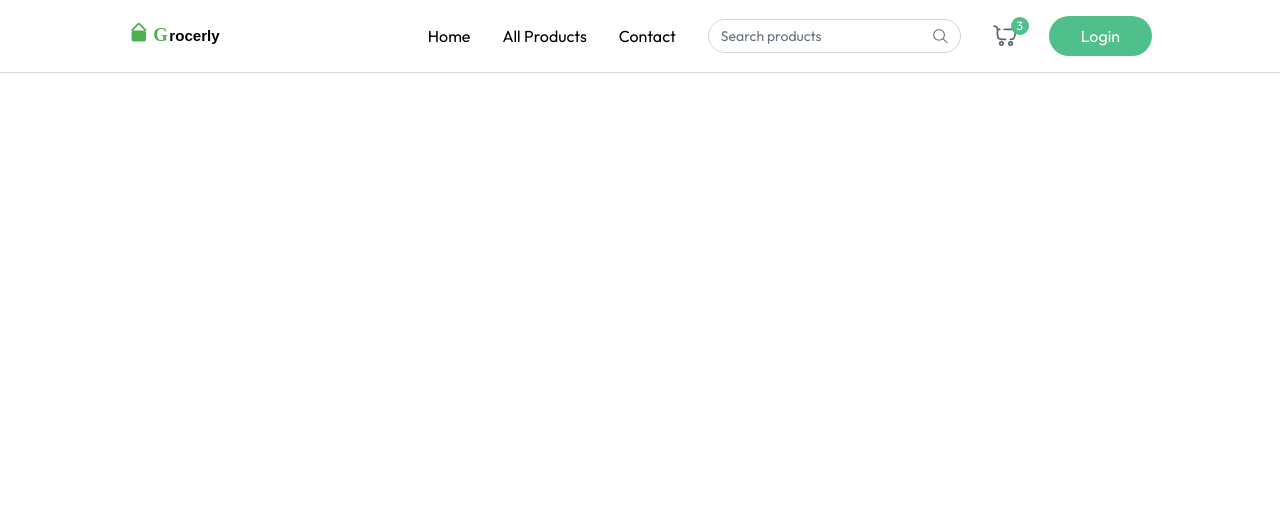
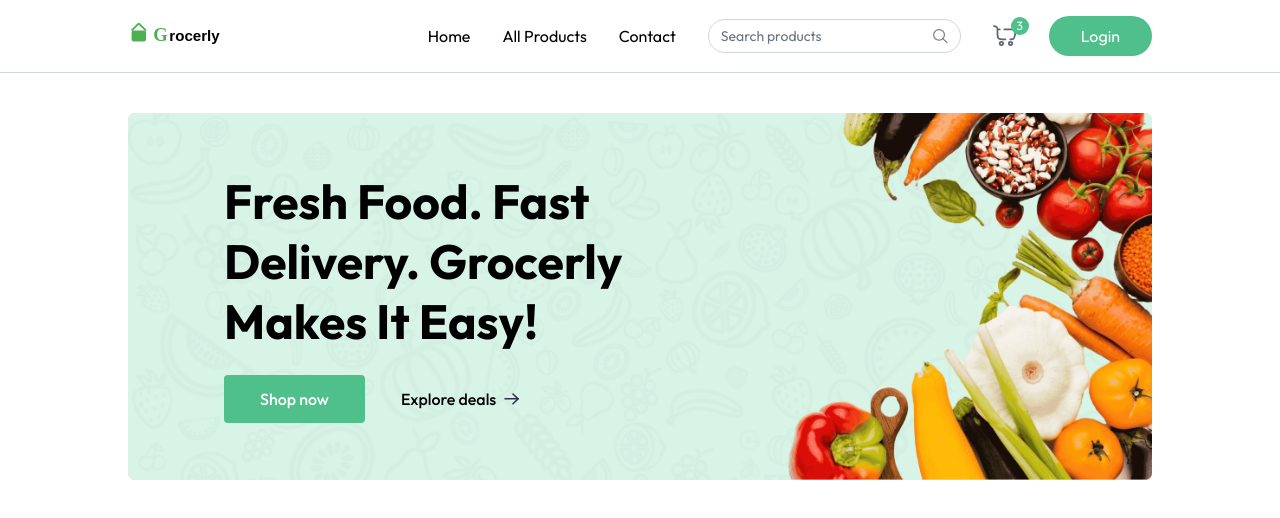
Before and after one commit to mahsa199170/grocery-delivery-website, a React (Vite) app in the folder client/: page / in a window 1280 px wide. Shown: the top 518 px of the page. Built offline with nearby package versions, Linux system fonts and the light colour scheme.

Commit message:
Finish banner section

```diff
--- a/client/src/App.jsx
+++ b/client/src/App.jsx
@@ -1,10 +1,20 @@
 import React from 'react';
 import Navbar from './components/Navbar';
+import { Routes, Route, useLocation } from 'react-router-dom';
+import Home from './pages/Home';
+const App = () => {
+  const isSellerPath = useLocation().pathname.includes('/seller');
 
-const App = () => {
   return (
     <div>
-      <Navbar />
+      {isSellerPath ? null : <Navbar />}
+      <div
+        className={`${isSellerPath ? '' : 'px-6 md:px-16 lg:px-24 xl:px-32'}`}
+      >
+        <Routes>
+          <Route path="/" element={<Home />} />
+        </Routes>
+      </div>
     </div>
   );
 };
--- /dev/null
+++ b/client/src/components/MainBanner.jsx
@@ -0,0 +1,54 @@
+import React from 'react';
+import { assets } from '../assets/assets.js';
+import { Link } from 'react-router-dom';
+const MainBanner = () => {
+  return (
+    <div className="relative">
+      <img
+        src={assets.main_banner_bg}
+        alt="main banner"
+        className="w-full hidden md:block"
+      />
+      <img
+        src={assets.main_banner_bg_sm}
+        alt="main banner"
+        className="w-full md:hidden"
+      />
+      <div className="absolute inset-0 flex flex-col items-center md:items-start justify-end md:justify-center pb-24 md:pb-0 px-4 md:pl-18 lg:pl-24">
+        <h1 className="text-3xl md:text-4xl lg:text-5xl font-bold text-center md:text-left max-w-72 md:max-w-80 lg:max-w-105 leading-tight lg:leading-15">
+          Fresh Food. Fast Delivery. Grocerly Makes It Easy!
+        </h1>
+
+        <div className="flex items-center mt-6 font-medium">
+          <Link
+            to={'/products'}
+            className="group flex items-center gap-2 px-7 md:px-9 py-3
+          bg-primary hover:bg-primary-dull
+          transition rounded text-white cursor-pointer"
+          >
+            Shop now
+            <img
+              className="md:hidden transition group-focus:translate-x-1"
+              src={assets.white_arrow_icon}
+              alt="arrow right"
+            />
+          </Link>
+
+          <Link
+            to={'/products'}
+            className="group hidden md:flex items-center gap-2 px-9 py-3 cursor-pointer"
+          >
+            Explore deals
+            <img
+              className="transition group-hover:translate-x-1"
+              src={assets.black_arrow_icon}
+              alt="arrow"
+            />
+          </Link>
+        </div>
+      </div>
+    </div>
+  );
+};
+
+export default MainBanner;
--- /dev/null
+++ b/client/src/pages/Home.jsx
@@ -0,0 +1,12 @@
+import React from 'react';
+import MainBanner from '../components/MainBanner';
+
+const Home = () => {
+  return (
+    <div className="mt-10">
+      <MainBanner />
+    </div>
+  );
+};
+
+export default Home;
```
